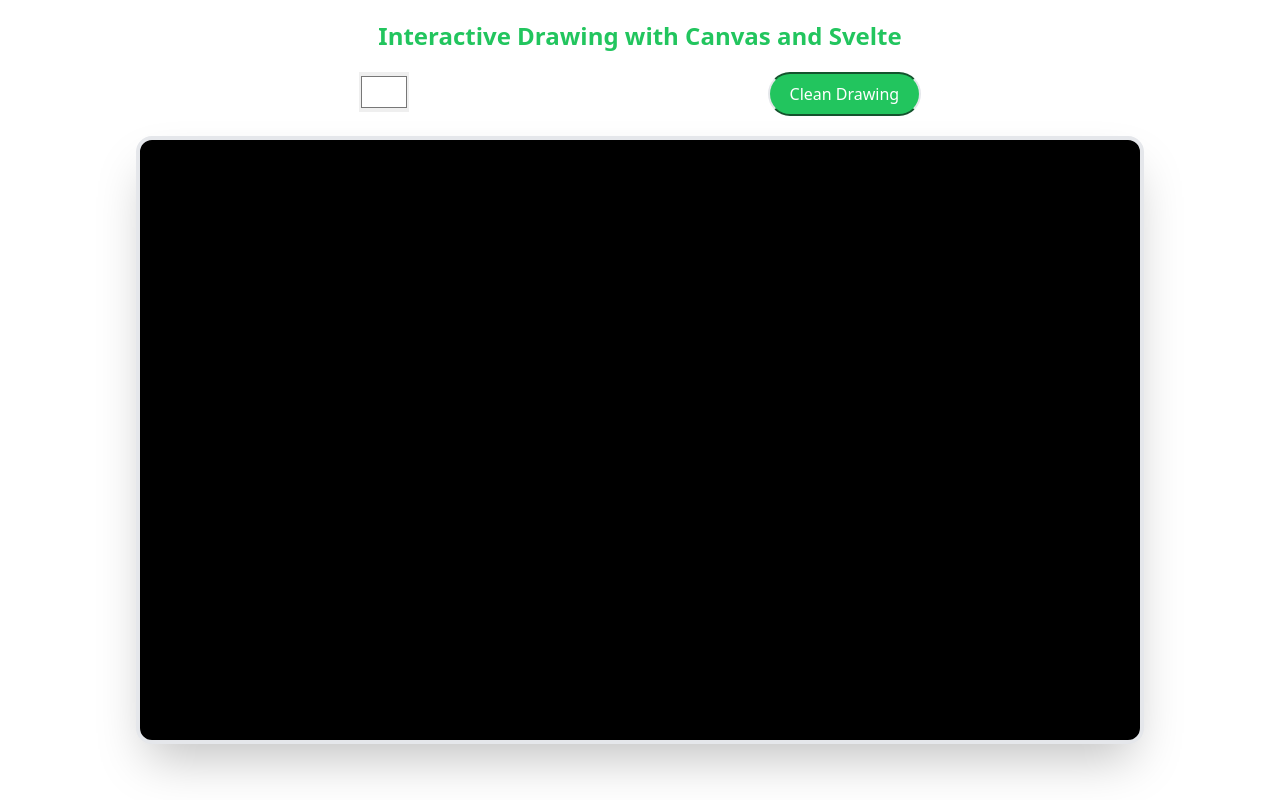
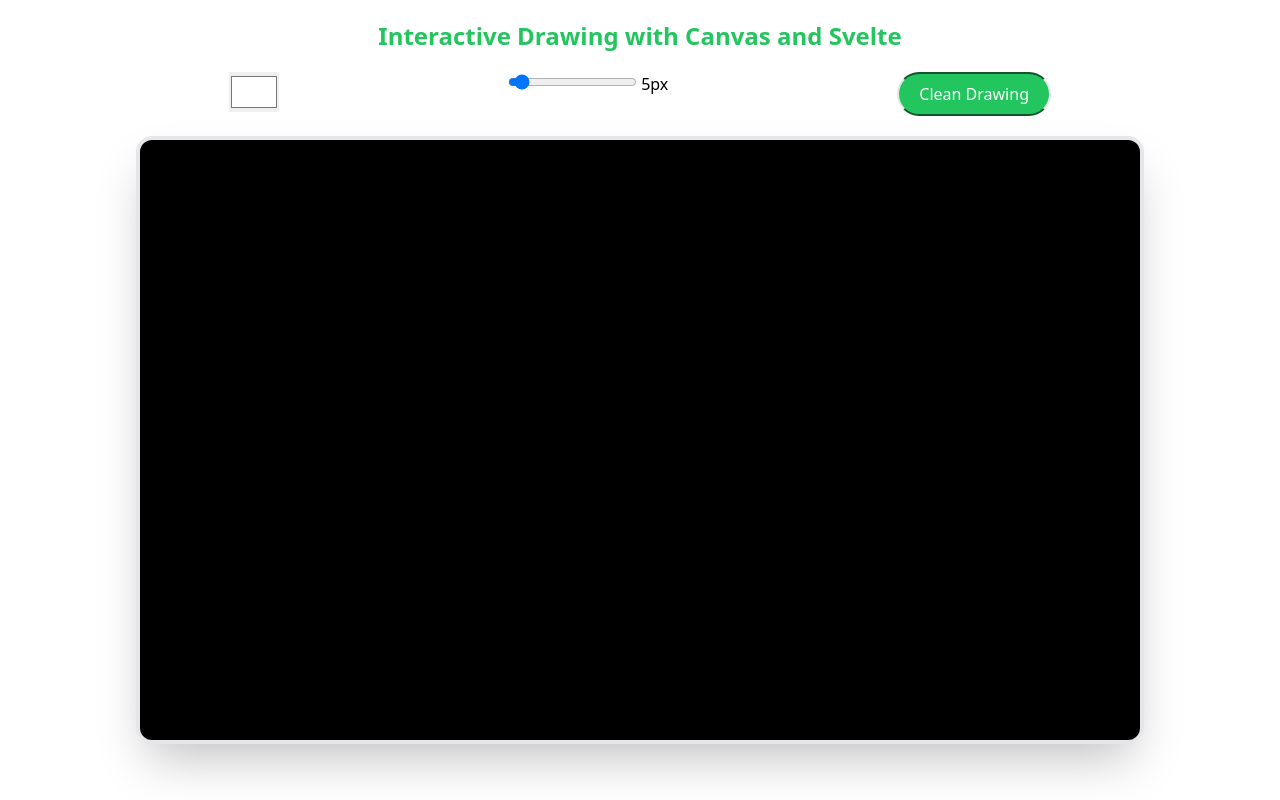
Before and after one commit to mosheurpau/user-interactions-mouse-clicks-drawing, a SvelteKit app: page / in a window 1280 px wide. Built offline with nearby package versions, Linux system fonts and the light colour scheme.

Commit message:
Handle line width

```diff
--- a/src/components/InteractiveCanvas.svelte
+++ b/src/components/InteractiveCanvas.svelte
@@ -5,6 +5,7 @@
   let ctx;
   let drawing = false;
   let color = "#ffffff";
+  let lineWidth = 5;
 
   function startDrawing(event) {
     drawing = true;
@@ -19,7 +20,7 @@
   function draw(event) {
     if (!drawing) return;
 
-    ctx.lineWidth = 5;
+    ctx.lineWidth = lineWidth;
     ctx.lineCap = "round";
     ctx.strokeStyle = color;
 
@@ -43,6 +44,10 @@
     color = event.target.value;
   }
 
+  function updateLineWidth(event) {
+    lineWidth = event.target.value;
+  }
+
   onMount(() => {
     ctx = canvas.getContext("2d");
   });
@@ -56,6 +61,17 @@
       on:input={updateColor}
       class="h-10 w-15"
     />
+  </div>
+  <div>
+    <input
+      type="range"
+      min="1"
+      max="80"
+      value={lineWidth}
+      on:input={updateLineWidth}
+      class="mb-5"
+    />
+    <label>{lineWidth}px</label>
   </div>
   <div>
     <button
```
